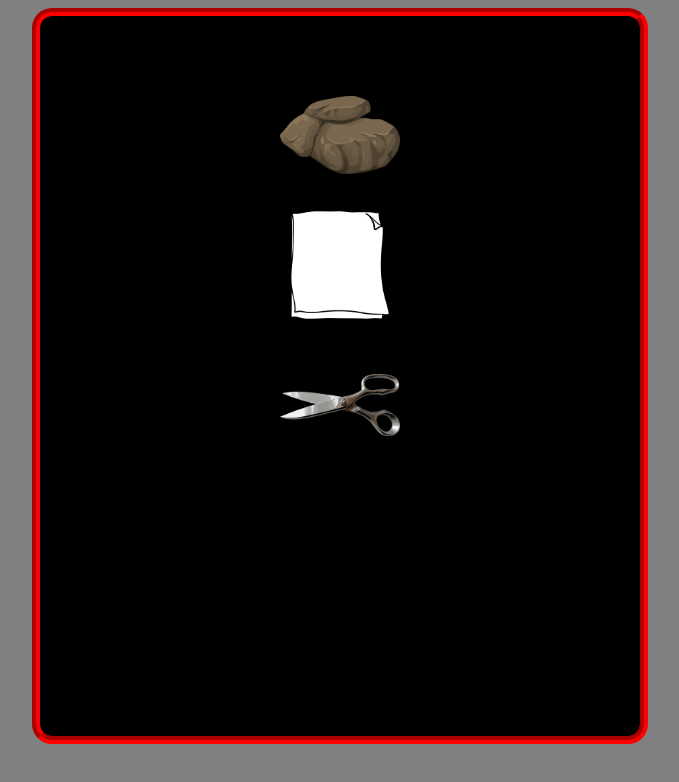
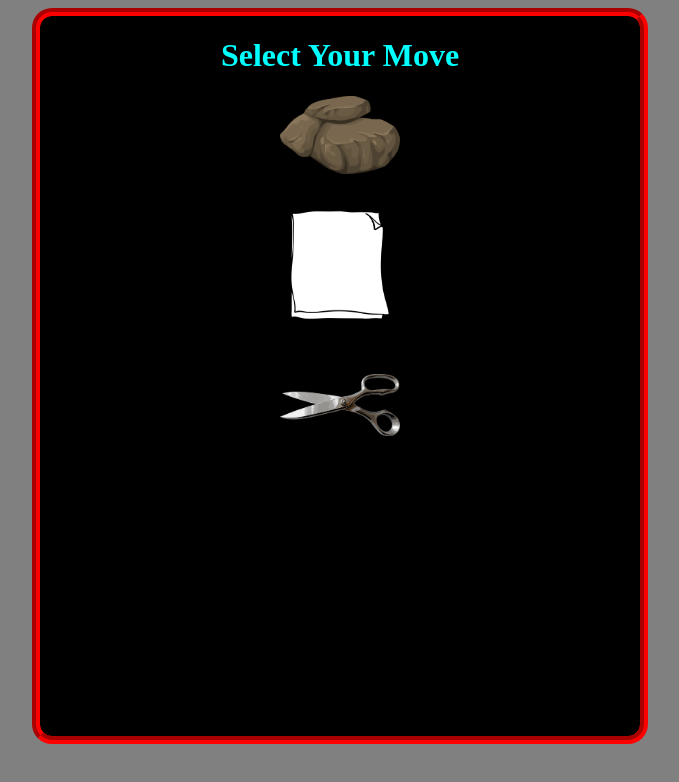
Before and after one commit to Prabodh-Kumar-Mallick/R-P-S, a plain HTML site: page index.html in a window 1280 px wide. Shown: the whole page, without its empty margins (300-979 px from the left). Drawn offline with Linux system fonts and the light colour scheme.

Commit message:
Add files via upload

```diff
--- a/index.html
+++ b/index.html
@@ -30,7 +30,7 @@
 <body>
     <div class="container">
 
-        <h1>Select Ypur Move</h1>
+        <h1 style="color: aqua;">Select Your Move</h1>
         <img src="rock-576682_1280.png" alt="" width="120" onclick="Rock()">
 <br><br>
         <img src="paper-8705319_1280.png" alt="" width="100" onclick="Paper()">
```
